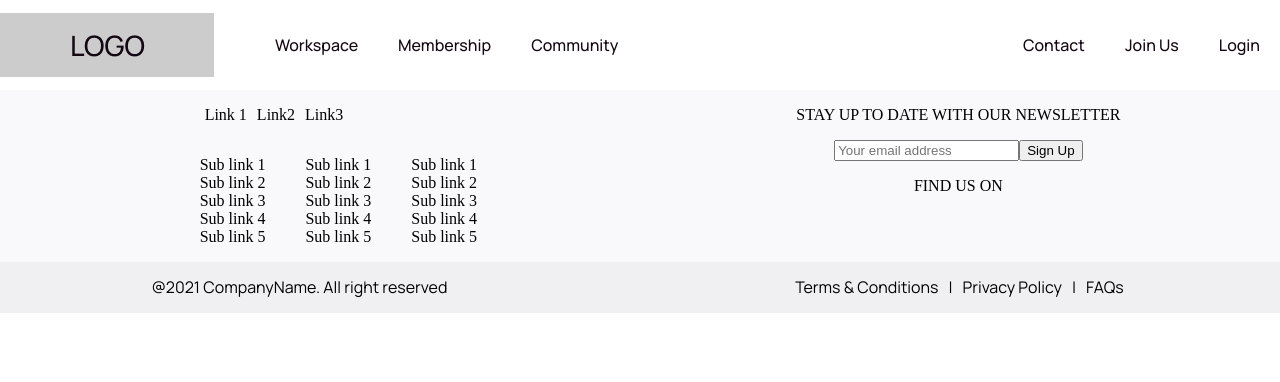
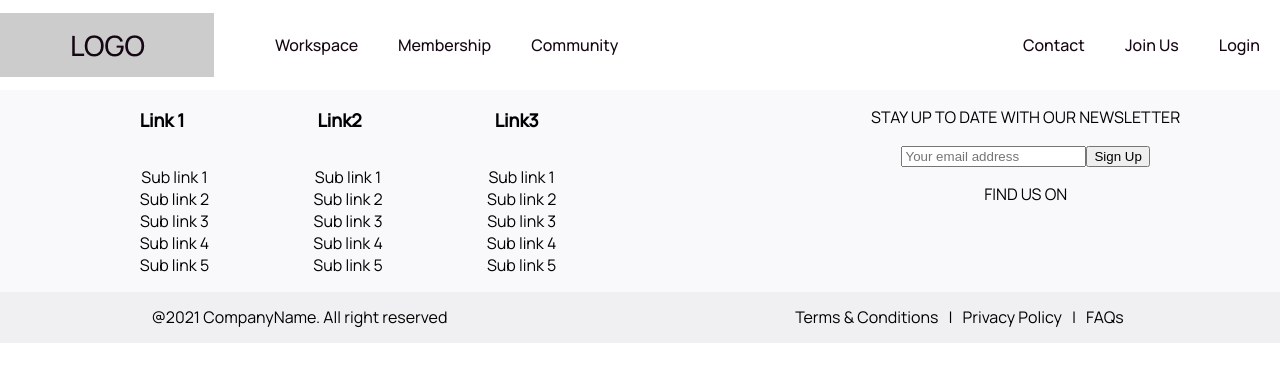
Before and after one commit to AlyLopez02/News-Site, a React (Vite) app: page / in a window 1280 px wide. Shown: the top 382 px of the page. Built offline with nearby package versions, Linux system fonts and the light colour scheme.

Commit message:
stub out links

```diff
--- a/src/components/Footer/index.jsx
+++ b/src/components/Footer/index.jsx
@@ -28,7 +28,7 @@ function Footer() {
     <div className="footer">
       <div className="container1">
         <nav>
-          <ul className="mainLink">
+          <ul className="firstLinkGroup">
             {mainLinks.map((link) => (
               <li>{link}</li>
             ))}
@@ -53,19 +53,17 @@ function Footer() {
               ))}
             </ul>
           </div>
-
         </nav>
 
         <div>
           <p>STAY UP TO DATE WITH OUR NEWSLETTER</p>
 
-                <form>
-                  <input type="text" placeholder="Your email address" />
-                  <input type="submit" value="Sign Up" />
-                </form>
+          <form>
+            <input type="text" placeholder="Your email address" />
+            <input type="submit" value="Sign Up" />
+          </form>
 
           <p>FIND US ON</p>
-
 
         </div>
       </div>
--- a/src/components/Footer/style.scss
+++ b/src/components/Footer/style.scss
@@ -1,4 +1,6 @@
 .footer {
+    font-family: 'Manrope', sans-serif;
+
     .container1 {
         display: flex;
         flex-direction: row;
@@ -6,13 +8,15 @@
         background-color: #F9F9FB;
 
         nav {
-            .mainLink {
+            .firstLinkGroup {
                 display: flex;
                 flex-direction: row;
                 list-style: none;
+                font-size: 18px;
+                font-weight: 700;
 
                 li {
-                    margin: 0px 5px;
+                    margin-right: 133px;
                     cursor: pointer;
                 }
             }
@@ -20,11 +24,15 @@
             .sub {
                 display: flex;
                 flex-direction: row;
+                font-size: 16px;
+                font-weight: 400;
 
                 ul {
                     display: flex;
                     flex-direction: column;
                     list-style: none;
+                    margin-right: 64px; //eventually have to add top and bottom margins
+
                 }
             }
 
@@ -36,7 +44,6 @@
         display: flex;
         justify-content: space-around;
         background-color: #F0F0F2;
-        font-family: 'Manrope', sans-serif;
         font-size: 16px;
         line-height: 18.5px;
         font-weight: 400;
```
